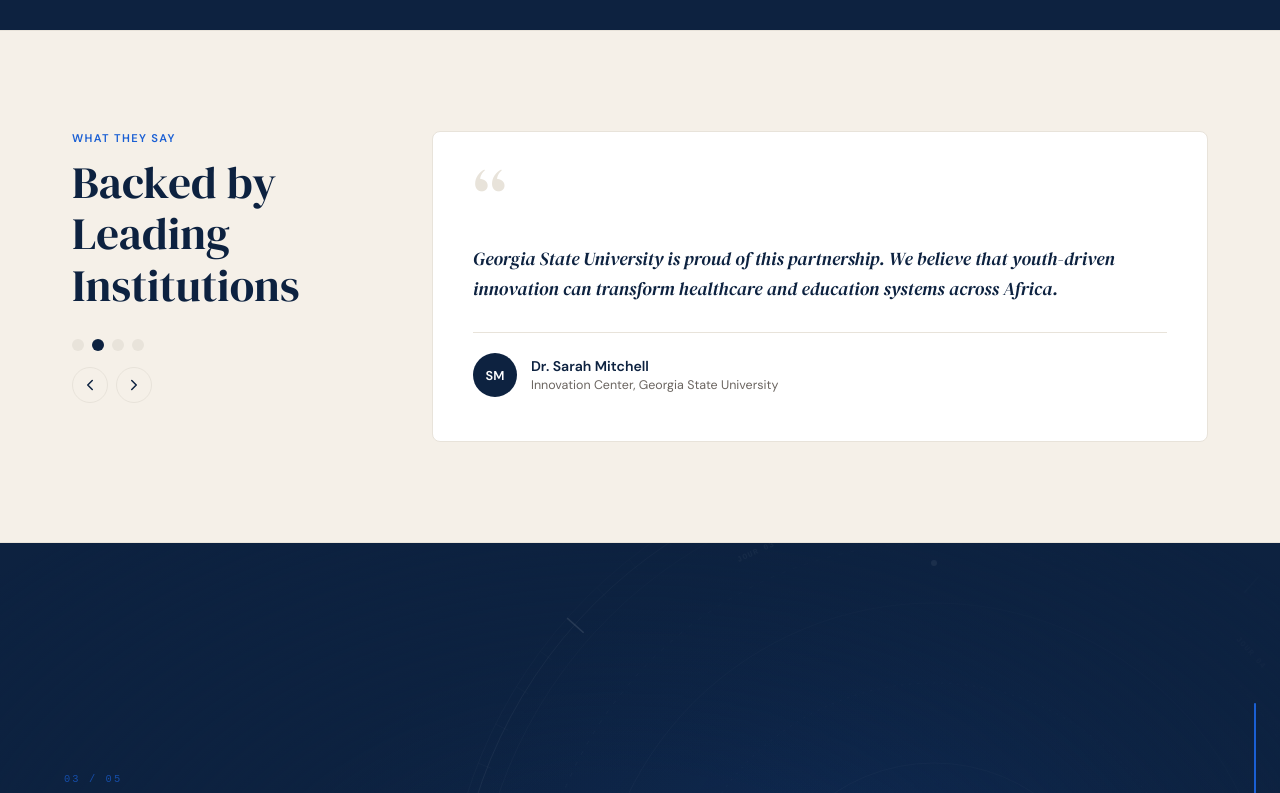
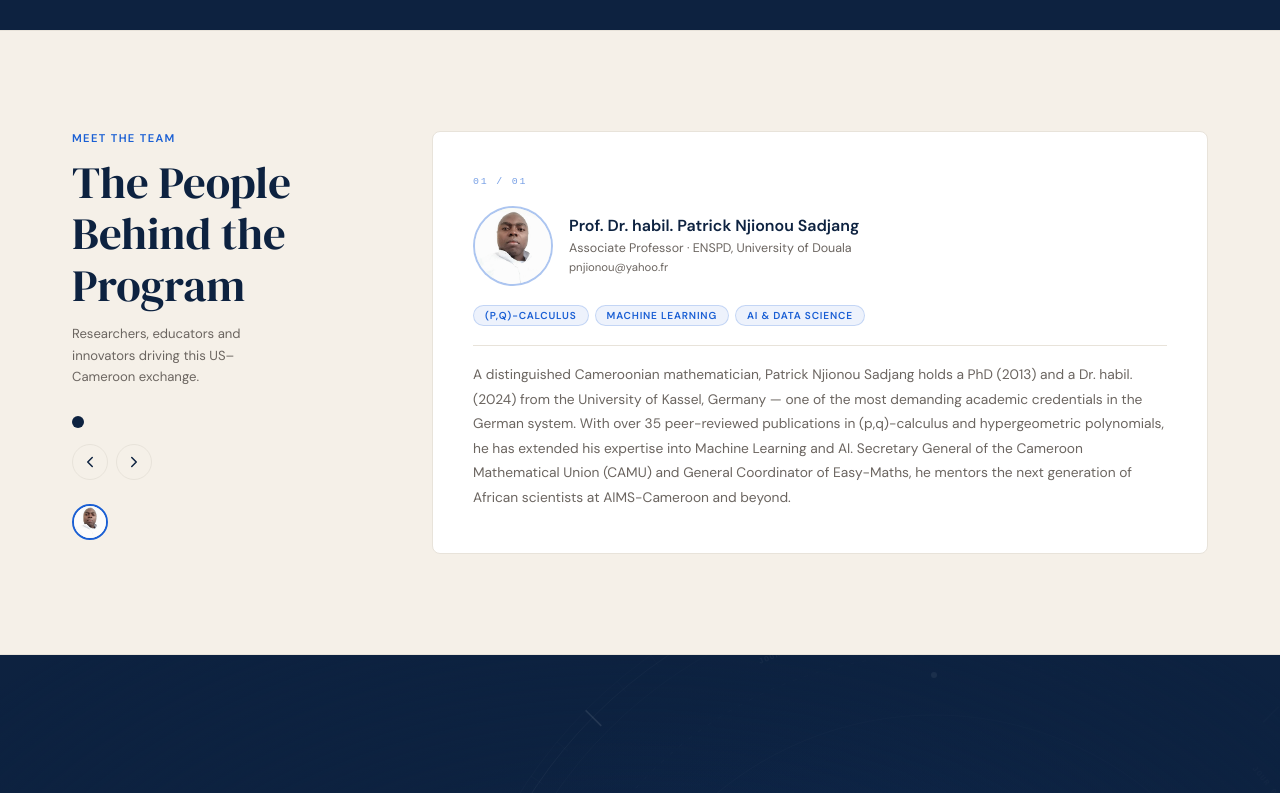
Before and after one commit to GOGIVAM/inscription_concours, a React (Vite) app: page / in a window 1280 px wide. Shown: the part 2560-3353 px from the top of the page. Built offline with nearby package versions, Linux system fonts and the light colour scheme.

Commit message:
Mise à jour

```diff
--- a/src/App.jsx
+++ b/src/App.jsx
@@ -56,12 +56,18 @@ const FEATURES = [
   { label: 'Reciprocal US–Cameroon Exchange', img: 'https://images.unsplash.com/photo-1521737604893-d14cc237f11d?w=40&h=40&fit=crop&q=60' },
 ]
 
-const TESTIMONIALS = [
-  { quote: "This program is a unique opportunity for young Cameroonians to develop concrete AI solutions that address the real challenges of our country.", name: 'Prof. Aimé Takoukam', role: 'ENSPD – École Nationale Supérieure Polytechnique de Douala', initials: 'AT' },
-  { quote: "Georgia State University is proud of this partnership. We believe that youth-driven innovation can transform healthcare and education systems across Africa.", name: 'Dr. Sarah Mitchell', role: 'Innovation Center, Georgia State University', initials: 'SM' },
-  { quote: "The reciprocal exchanges between our institutions embody the educational diplomacy mission of the Embassy. We fully support this initiative.", name: 'James Whitfield', role: 'U.S. Embassy Cameroon', initials: 'JW' },
-  { quote: "Georgia Tech is excited to collaborate on AI for social good in Africa. The potential of these young innovators is immense and inspiring.", name: 'Prof. Ana Rodrigues', role: 'Georgia Institute of Technology', initials: 'AR' },
+const PROJECT_LEADERS = [
+  {
+    name: 'Prof. Dr. habil. Patrick Njionou Sadjang',
+    role: 'Associate Professor · ENSPD, University of Douala',
+    contact: 'pnjionou@yahoo.fr',
+    photo: '/njionou.png',
+    initials: 'PN',
+    tags: ['(p,q)-Calculus', 'Machine Learning', 'AI & Data Science'],
+    bio: 'A distinguished Cameroonian mathematician, Patrick Njionou Sadjang holds a PhD (2013) and a Dr. habil. (2024) from the University of Kassel, Germany — one of the most demanding academic credentials in the German system. With over 35 peer-reviewed publications in (p,q)-calculus and hypergeometric polynomials, he has extended his expertise into Machine Learning and AI. Secretary General of the Cameroon Mathematical Union (CAMU) and General Coordinator of Easy-Maths, he mentors the next generation of African scientists at AIMS-Cameroon and beyond.',
+  },
 ]
+
 
 const SERVICES = [
   { icon: Cpu,      title: 'AI & Data Literacy Workshops',         body: 'Interactive training sessions led by experts from Georgia State and Georgia Tech. Covers Python, PyTorch, TFLite and AI applications adapted to the African low-resource context.' },
@@ -451,44 +457,107 @@ function FeaturesStrip() {
   )
 }
 
-// ─── Testimonials ────────────────────────────────────────────
-function Testimonials() {
+function ProjectLeaders() {
   const [active, setActive] = useState(0)
   const [ref, visible] = useReveal()
+  const leader = PROJECT_LEADERS[active]
+
   useEffect(() => {
-    const t = setInterval(() => setActive(a => (a + 1) % TESTIMONIALS.length), 6000)
+    const t = setInterval(() => setActive(a => (a + 1) % PROJECT_LEADERS.length), 7000)
     return () => clearInterval(t)
   }, [])
-  const t = TESTIMONIALS[active]
+
   return (
-    <section className={`testimonials-section fade-up ${visible ? 'visible' : ''}`} ref={ref}>
-      <div className="testimonials-inner">
-        <div className="testimonials-left">
-          <p className="section-label">What They Say</p>
-          <h2>Backed by Leading<br />Institutions</h2>
-          <div className="testimonial-dots">
-            {TESTIMONIALS.map((_, i) => (
-              <button key={i} className={`tdot ${i === active ? 'active' : ''}`} onClick={() => setActive(i)} />
+    <section className={`project-leaders-section fade-up ${visible ? 'visible' : ''}`} ref={ref}>
+      <div className="project-leaders-inner">
+
+        {/* ── LEFT ── */}
+        <div className="pl-left">
+          <p className="section-label">Meet the Team</p>
+          <h2>The People<br />Behind the Program</h2>
+          <p className="pl-tagline">
+            Researchers, educators and innovators driving this US–Cameroon exchange.
+          </p>
+
+          <div className="pl-dots">
+            {PROJECT_LEADERS.map((l, i) => (
+              <button
+                key={i}
+                className={`pl-dot ${i === active ? 'active' : ''}`}
+                onClick={() => setActive(i)}
+                title={l.name}
+              />
             ))}
           </div>
-          <div className="testimonial-arrows">
-            <button onClick={() => setActive(a => (a - 1 + TESTIMONIALS.length) % TESTIMONIALS.length)}><ChevronLeft size={18} /></button>
-            <button onClick={() => setActive(a => (a + 1) % TESTIMONIALS.length)}><ChevronRight size={18} /></button>
+
+          <div className="pl-arrows">
+            <button onClick={() => setActive(a => (a - 1 + PROJECT_LEADERS.length) % PROJECT_LEADERS.length)}>
+              <ChevronLeft size={18} />
+            </button>
+            <button onClick={() => setActive(a => (a + 1) % PROJECT_LEADERS.length)}>
+              <ChevronRight size={18} />
+            </button>
+          </div>
+
+          <div className="pl-mini-avatars">
+            {PROJECT_LEADERS.map((l, i) => (
+              <button
+                key={i}
+                className={`pl-mini-avatar-btn ${i === active ? 'active' : ''}`}
+                onClick={() => setActive(i)}
+              >
+                <img
+                  src={l.photo}
+                  alt={l.name}
+                  onError={e => {
+                    e.target.style.display = 'none'
+                    e.target.nextSibling.style.display = 'flex'
+                  }}
+                />
+                <span className="pl-mini-avatar-fallback">{l.initials}</span>
+              </button>
+            ))}
           </div>
         </div>
-        <div className="testimonials-right">
-          <div className="testimonial-card" key={active}>
-            <div className="quote-glyph">&ldquo;</div>
-            <p className="quote-text">{t.quote}</p>
-            <div className="quote-author">
-              <div className="author-avatar">{t.initials}</div>
-              <div>
-                <div className="author-name">{t.name}</div>
-                <div className="author-role">{t.role}</div>
-              </div>
+
+        {/* ── RIGHT ── */}
+        <div className="pl-card" key={active}>
+          <div className="pl-counter">
+            {String(active + 1).padStart(2, '0')} / {String(PROJECT_LEADERS.length).padStart(2, '0')}
+          </div>
+
+          <div className="pl-identity">
+            <div className="pl-photo-wrap">
+              <img
+                src={leader.photo}
+                alt={leader.name}
+                onError={e => {
+                  e.target.style.display = 'none'
+                  e.target.nextSibling.style.display = 'flex'
+                }}
+              />
+              <span className="pl-photo-fallback">{leader.initials}</span>
+            </div>
+            <div>
+              <div className="pl-name">{leader.name}</div>
+              <div className="pl-role">{leader.role}</div>
+              {leader.contact && (
+                <a href={`mailto:${leader.contact}`} className="pl-email">
+                  {leader.contact}
+                </a>
+              )}
             </div>
           </div>
+
+          <div className="pl-tags">
+            {leader.tags.map(t => (
+              <span key={t} className="pl-tag">{t}</span>
+            ))}
+          </div>
+
+          <p className="pl-bio">{leader.bio}</p>
         </div>
+
       </div>
     </section>
   )
@@ -1405,7 +1474,7 @@ export default function App() {
       <StatsSection />
       <AboutSection />
       <FeaturesStrip />
-      <Testimonials />
+      <ProjectLeaders />
       <DayProgramSection />
       <DomainsSection />
       <EventsSection />
--- a/src/index.css
+++ b/src/index.css
@@ -495,6 +495,259 @@ h2 {
 }
 .author-name { font-size: 0.88rem; font-weight: 600; color: var(--navy); }
 .author-role { font-size: 0.78rem; color: var(--muted); margin-top: 2px; }
+
+
+/* ── PROJECT LEADERS ── */
+.project-leaders-section {
+  background: var(--sand);
+  padding: 100px 0;
+  border-top: 1px solid var(--mid);
+  border-bottom: 1px solid var(--mid);
+}
+
+.project-leaders-inner {
+  max-width: var(--max);
+  margin: 0 auto;
+  padding: 0 32px;
+  display: grid;
+  grid-template-columns: 280px 1fr;
+  gap: 80px;
+  align-items: start;
+}
+
+/* LEFT column */
+.pl-left h2 {
+  margin-top: 8px;
+  margin-bottom: 12px;
+}
+
+.pl-tagline {
+  font-size: 0.82rem;
+  color: var(--muted);
+  line-height: 1.65;
+  margin-top: 12px;
+  margin-bottom: 28px;
+  max-width: 220px;
+}
+
+.pl-dots {
+  display: flex;
+  gap: 8px;
+  margin-bottom: 16px;
+}
+
+.pl-dot {
+  width: 12px;
+  height: 12px;
+  border-radius: 50%;
+  background: var(--mid);
+  cursor: pointer;
+  transition: background 0.2s;
+  border: none;
+  padding: 0;
+}
+
+.pl-dot.active {
+  background: var(--navy);
+}
+
+.pl-arrows {
+  display: flex;
+  gap: 8px;
+  margin-bottom: 24px;
+}
+
+.pl-arrows button {
+  width: 36px;
+  height: 36px;
+  border: 1.5px solid var(--mid);
+  border-radius: 50%;
+  display: flex;
+  align-items: center;
+  justify-content: center;
+  color: var(--navy);
+  background: none;
+  cursor: pointer;
+  transition: border-color 0.2s, background 0.2s, color 0.2s;
+}
+
+.pl-arrows button:hover {
+  border-color: var(--navy);
+  background: var(--navy);
+  color: #fff;
+}
+
+/* Mini-avatar strip */
+.pl-mini-avatars {
+  display: flex;
+  gap: 8px;
+  flex-wrap: wrap;
+}
+
+.pl-mini-avatar-btn {
+  width: 36px;
+  height: 36px;
+  border-radius: 50%;
+  overflow: hidden;
+  padding: 0;
+  border: 2px solid rgba(255,255,255,0.1);
+  background: rgba(26,95,212,0.1);
+  cursor: pointer;
+  transition: border-color 0.3s;
+  display: flex;
+  align-items: center;
+  justify-content: center;
+  flex-shrink: 0;
+}
+
+.pl-mini-avatar-btn.active {
+  border-color: var(--blue);
+}
+
+.pl-mini-avatar-btn img {
+  width: 100%;
+  height: 100%;
+  object-fit: cover;
+  display: block;
+}
+
+.pl-mini-avatar-fallback {
+  display: none;
+  width: 100%;
+  height: 100%;
+  align-items: center;
+  justify-content: center;
+  font-size: 0.7rem;
+  font-weight: 700;
+  color: var(--blue);
+}
+
+/* RIGHT column — card */
+.pl-card {
+  background: var(--white);
+  border: 1px solid var(--mid);
+  border-radius: 8px;
+  padding: 44px 40px;
+  display: flex;
+  flex-direction: column;
+  gap: 1.2rem;
+  animation: fadeSlide 0.4s ease;
+}
+
+/* Counter */
+.pl-counter {
+  font-family: monospace;
+  font-size: 0.62rem;
+  letter-spacing: 0.18em;
+  color: rgba(26,95,212,0.6);
+  text-transform: uppercase;
+}
+
+/* Identity row */
+.pl-identity {
+  display: flex;
+  align-items: center;
+  gap: 1rem;
+}
+
+.pl-photo-wrap {
+  width: 80px;
+  height: 80px;
+  border-radius: 50%;
+  overflow: hidden;
+  flex-shrink: 0;
+  border: 2px solid rgba(26,95,212,0.3);
+  background: rgba(26,95,212,0.08);
+  display: flex;
+  align-items: center;
+  justify-content: center;
+}
+
+.pl-photo-wrap img {
+  width: 100%;
+  height: 100%;
+  object-fit: cover;
+  display: block;
+}
+
+.pl-photo-fallback {
+  display: none;
+  width: 100%;
+  height: 100%;
+  align-items: center;
+  justify-content: center;
+  font-size: 1.2rem;
+  font-weight: 700;
+  color: var(--blue);
+}
+
+.pl-name {
+  font-size: 1rem;
+  font-weight: 600;
+  color: var(--navy);
+  line-height: 1.3;
+}
+
+.pl-role {
+  font-size: 0.78rem;
+  color: var(--muted);
+  margin-top: 3px;
+}
+
+.pl-email {
+  font-size: 0.71rem;
+  color: var(--muted);
+  margin-top: 4px;
+  display: block;
+  text-decoration: none;
+  transition: color 0.2s;
+}
+
+.pl-email:hover {
+  color: var(--blue);
+}
+
+/* Tags */
+.pl-tags {
+  display: flex;
+  flex-wrap: wrap;
+  gap: 6px;
+}
+
+.pl-tag {
+  font-size: 0.63rem;
+  font-weight: 700;
+  letter-spacing: 0.08em;
+  text-transform: uppercase;
+  color: var(--blue);
+  background: rgba(26,95,212,0.08);
+  border: 1px solid rgba(26,95,212,0.2);
+  border-radius: 20px;
+  padding: 3px 11px;
+}
+
+/* Bio */
+.pl-bio {
+  font-size: 0.86rem;
+  line-height: 1.78;
+  color: var(--muted);
+  border-top: 1px solid var(--mid);
+  padding-top: 1rem;
+  margin: 0;
+}
+
+/* Responsive */
+@media (max-width: 1024px) {
+  .project-leaders-inner {
+    grid-template-columns: 1fr;
+    gap: 36px;
+  }
+  .pl-tagline { max-width: 100%; }
+}
+
+@media (max-width: 768px) {
+  .pl-card { padding: 28px 20px; }
+}
 
 /* ═══════════════════════════════════════════════════════════
    DAY PROGRAM — JIANTS-style sticky scroll + dial wheel
```
Also changed, not shown: public/njionou.png (added).
